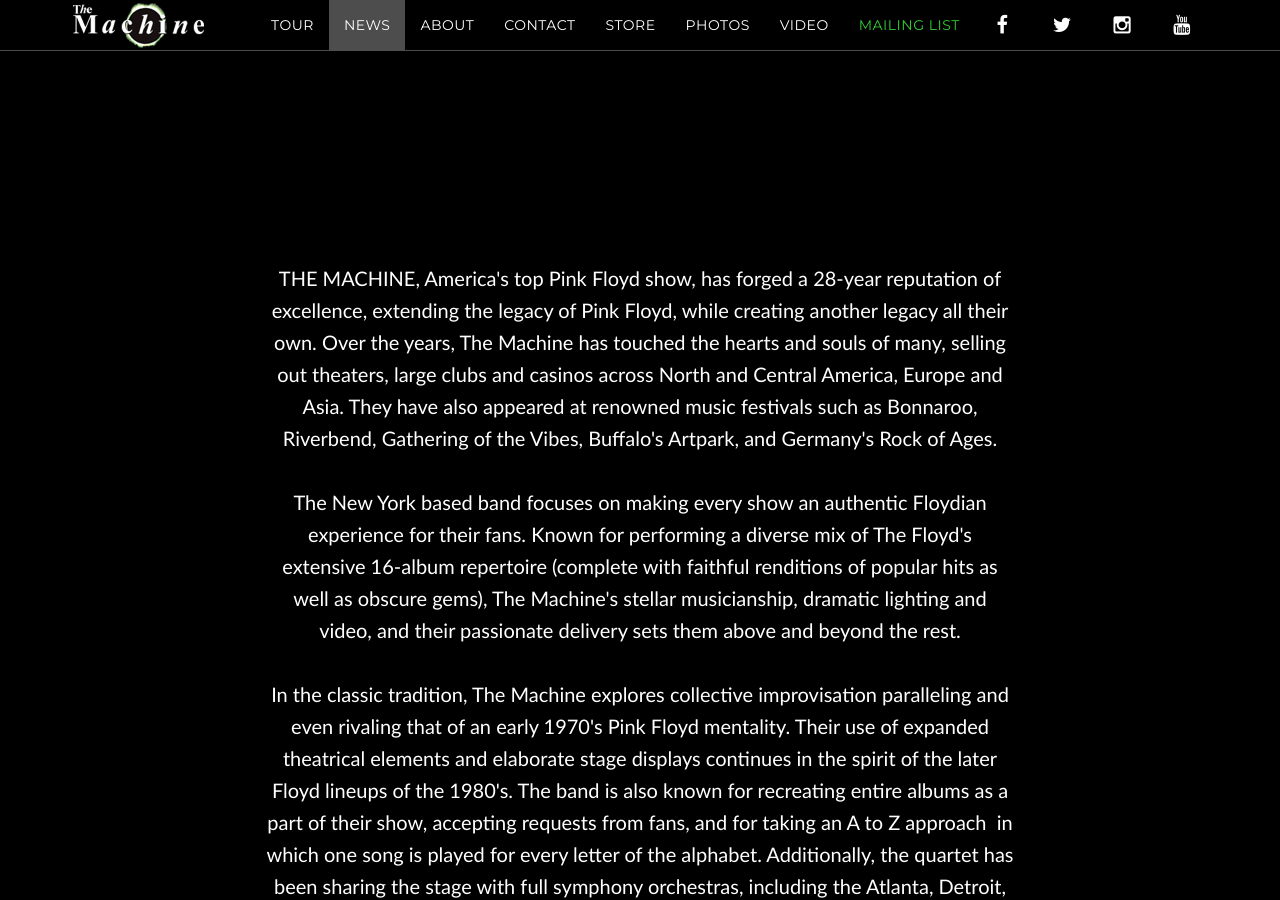
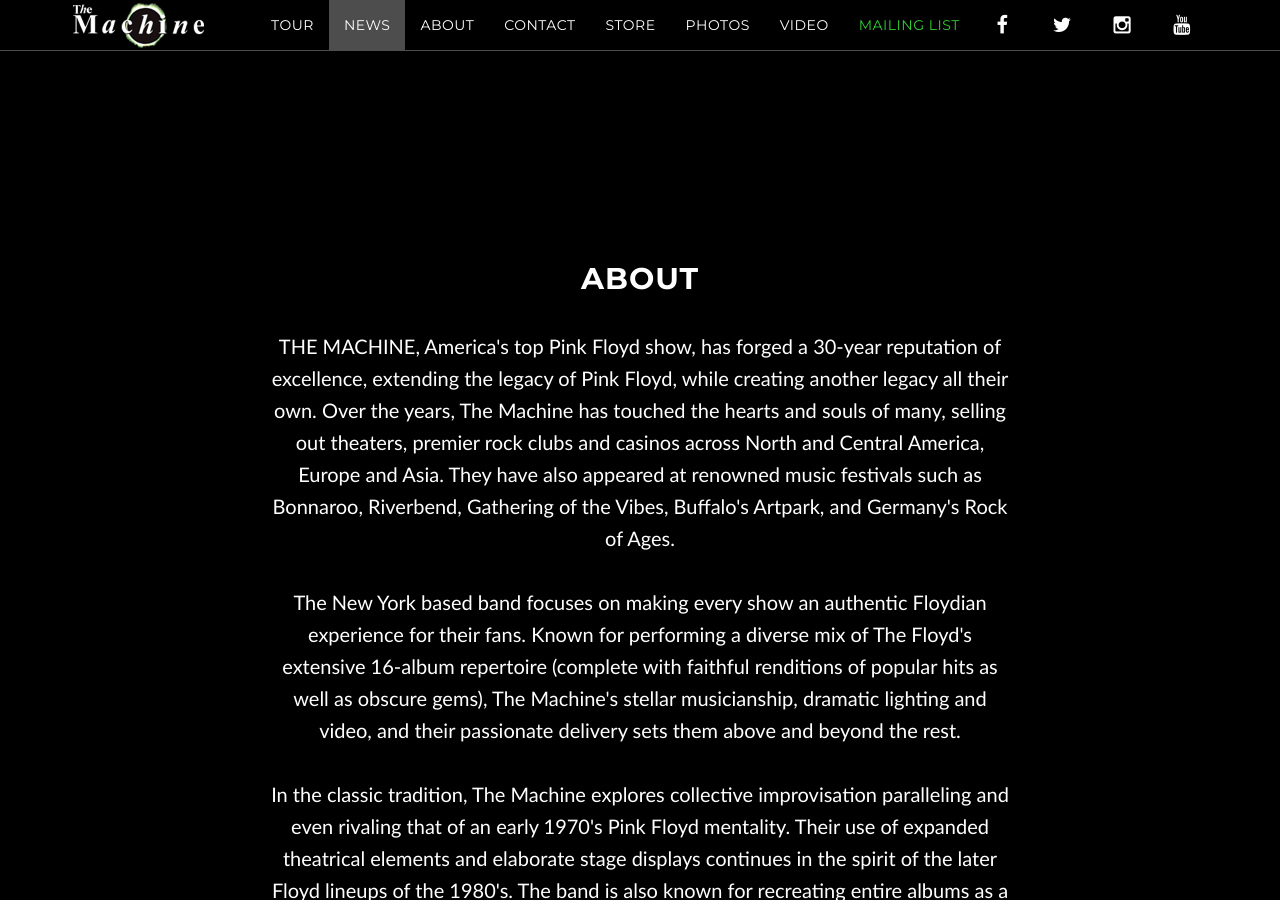
Before and after one commit to machineweb/machineweb.github.io, a Jekyll site: the page built from index.html, in a window 1280 px wide and 900 px high, scrolled down 2431 px. Built offline with Jekyll 4.4.1, drawn with Linux system fonts in a browser that asks for light colours; comment, search, counter and statistics services are not loaded; some of the changed text lies outside the part shown.

Commit message:
Updated about

```diff
--- a/about.html
+++ b/about.html
@@ -5,11 +5,13 @@
 title: About
 ---
 
-<p>THE MACHINE, America's top Pink Floyd show, has forged a 28-year reputation of excellence, extending the legacy of Pink Floyd, while creating another legacy all their own. Over the years, The Machine has touched the hearts and souls of many, selling out theaters, large clubs and casinos across North and Central America, Europe and Asia. They have also appeared at renowned music festivals such as Bonnaroo, Riverbend, Gathering of the Vibes, Buffalo's Artpark, and Germany's Rock of Ages.<br />
+## About
+
+<p>THE MACHINE, America's top Pink Floyd show, has forged a 30-year reputation of excellence, extending the legacy of Pink Floyd, while creating another legacy all their own. Over the years, The Machine has touched the hearts and souls of many, selling out theaters, premier rock&nbsp;clubs and casinos across North and Central America, Europe and Asia. They have also appeared at renowned music festivals such as Bonnaroo, Riverbend, Gathering of the Vibes, Buffalo's Artpark, and Germany's Rock of Ages.<br />
 <br />
 The New York based band focuses on making every show an authentic Floydian experience for their fans. Known for performing a diverse mix of The Floyd's extensive 16-album repertoire (complete with faithful renditions of popular hits as well as obscure gems), The Machine's stellar musicianship, dramatic lighting and video, and their passionate delivery sets them above and beyond the rest.<br />
 <br />
 In the classic tradition, The Machine explores collective improvisation paralleling and even rivaling that of an early 1970's Pink Floyd mentality. Their use of expanded theatrical elements and elaborate stage displays continues in the spirit of the later Floyd lineups of the 1980's. The band is also known for recreating entire albums as a part of their show, accepting requests from fans, and for taking an A to Z approach &nbsp;in which one song is played for every letter of the alphabet. Additionally, the quartet has been sharing the stage with full symphony orchestras, including the Atlanta, Detroit, Pittsburgh and San Diego Symphonies.<br />
 <br />
 The members of The Machine include founding members Joe Pascarell (guitar, vocals) and Tahrah Cohen (drums), and long time stagemates<br />
-Ryan Ball (bass, vocals) and Scott Chasolen (keys, vocals)</p>
+Stephen Bard (bass, vocals) and Scott Chasolen (keys, vocals)</p>
```
